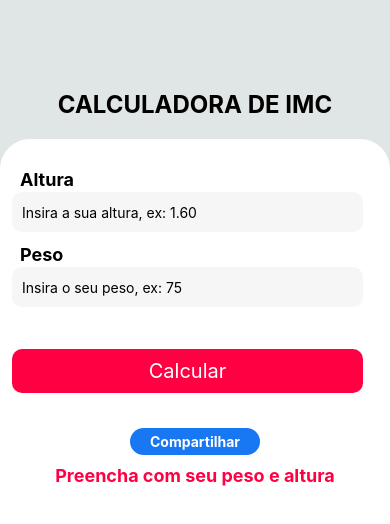
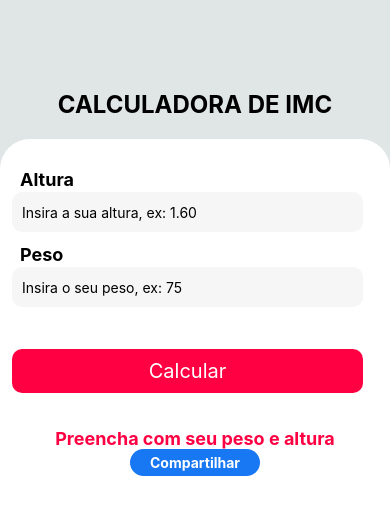
Before and after one commit to TatianePatriota/bmi-calculator, a React Native app: screen / in a window 390 px wide. Shown: the top 524 px of the page. Built offline with nearby package versions, Linux system fonts and the light colour scheme.

Commit message:
changed result text

```diff
--- a/src/components/ResultImc/ResultImc.js
+++ b/src/components/ResultImc/ResultImc.js
@@ -12,12 +12,12 @@ export default function ResultImc(props) {
   return (
     <View style={styles.resultImc}>
       <View style={styles.boxSharebutton}>
+        <Text style={styles.information}>{props.messageResultImc}</Text>
+        <Text style={styles.numberImc}>{props.imcResult}</Text>
         <TouchableOpacity style={styles.shared} onPress={onShare}>
           <Text style={styles.sharedText}>Compartilhar</Text>
         </TouchableOpacity>
       </View>
-      <Text style={styles.information}>{props.messageResultImc}</Text>
-      <Text style={styles.numberImc}>{props.imcResult}</Text>
     </View>
   );
 }
```
